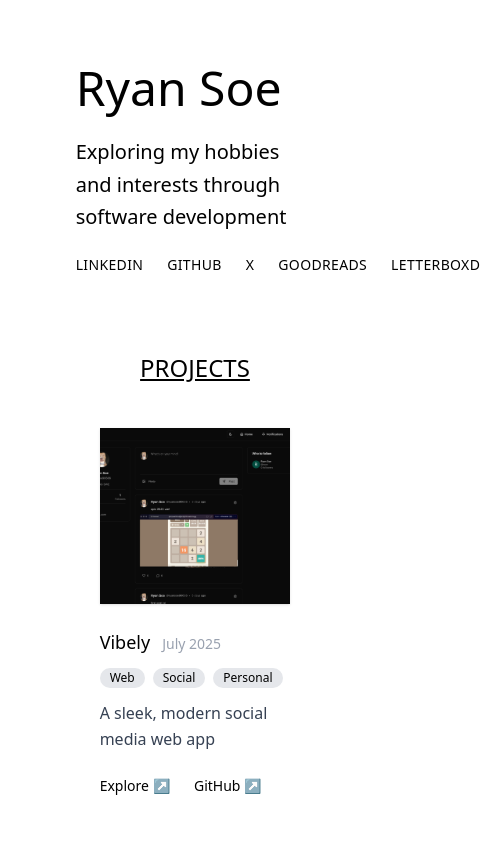
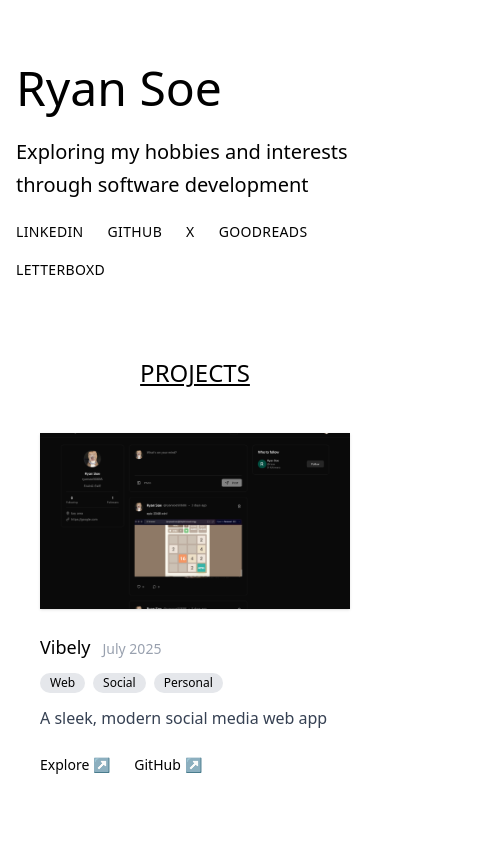
Before and after one commit to ryansoe/ryan-portfolio, a Next.js app: page / in a window 390 px wide. Shown: the top 841 px of the page, 480 px wide, since content can reach past the window. Built offline with nearby package versions, Linux system fonts and the light colour scheme.

Commit message:
fix: optimized for mobile

```diff
--- a/src/components/HeroSection.tsx
+++ b/src/components/HeroSection.tsx
@@ -2,7 +2,7 @@ import { personalInfo } from "@/presets/personal";
 
 const HeroSection = () => (
   <section className="my-16 px-4">
-    <div className="max-w-[66.67%] mx-auto text-left">
+    <div className="max-w-full sm:max-w-[95%] lg:max-w-[66.67%] mx-auto text-left">
       <h1 className="text-5xl font-medium mb-6 text-black">
         {personalInfo.name}
       </h1>
@@ -11,7 +11,7 @@ const HeroSection = () => (
         {personalInfo.description}
       </p>
 
-      <div className="flex justify-start gap-6">
+      <div className="flex justify-start gap-6 flex-wrap">
         {personalInfo.links.map((link, index) => (
           <a
             key={index}
--- a/src/components/ProjectSection.tsx
+++ b/src/components/ProjectSection.tsx
@@ -4,7 +4,7 @@ import ProjectCard from "./ProjectCard";
 
 const ProjectSection = () => (
   <section className="my-16 px-4">
-    <div className="max-w-[66.67%] mx-auto">
+    <div className="max-w-full sm:max-w-[95%] lg:max-w-[66.67%] mx-auto">
       <h2 className="text-2xl font-bold uppercase underline mb-5 text-center">
         Projects
       </h2>
```
